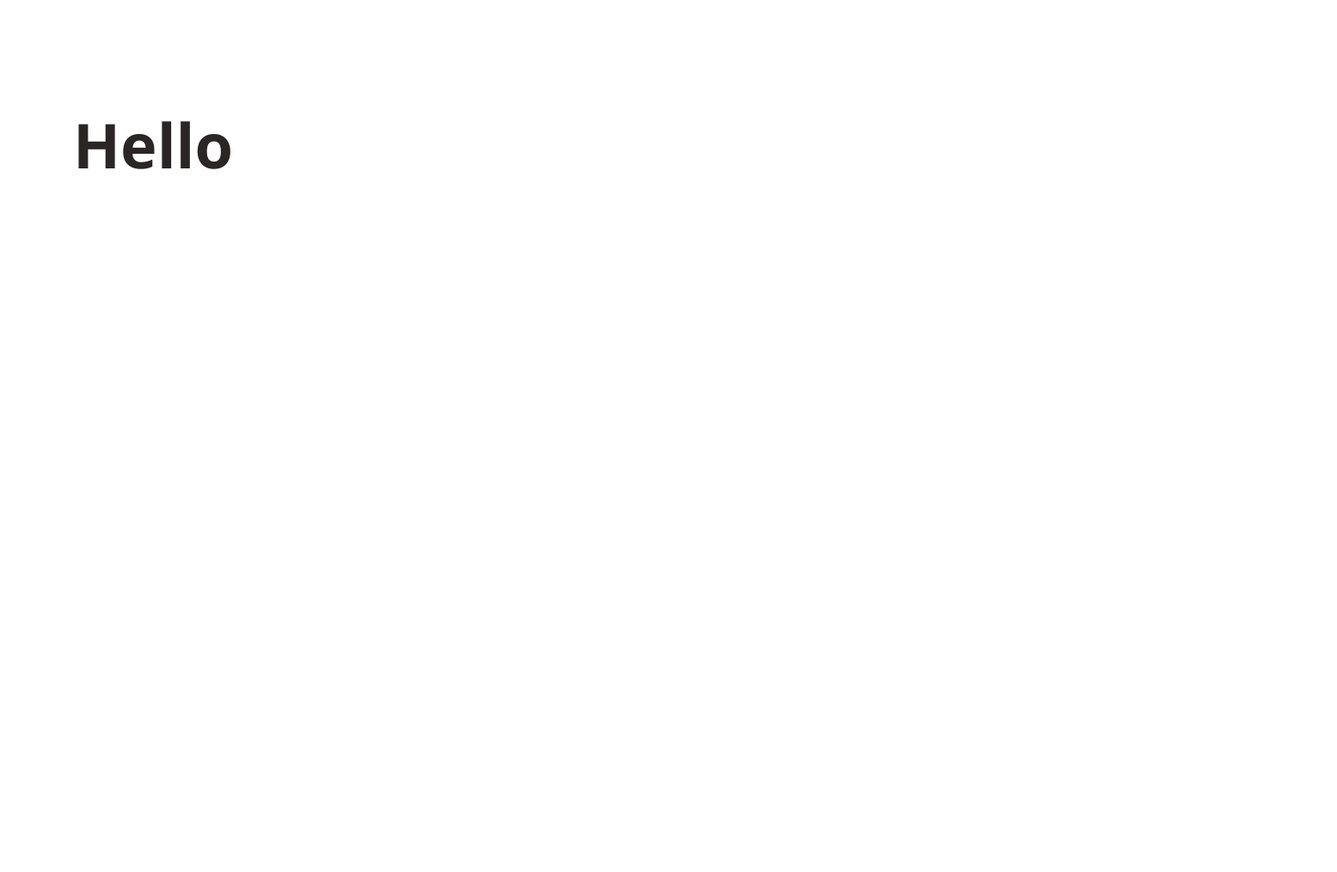
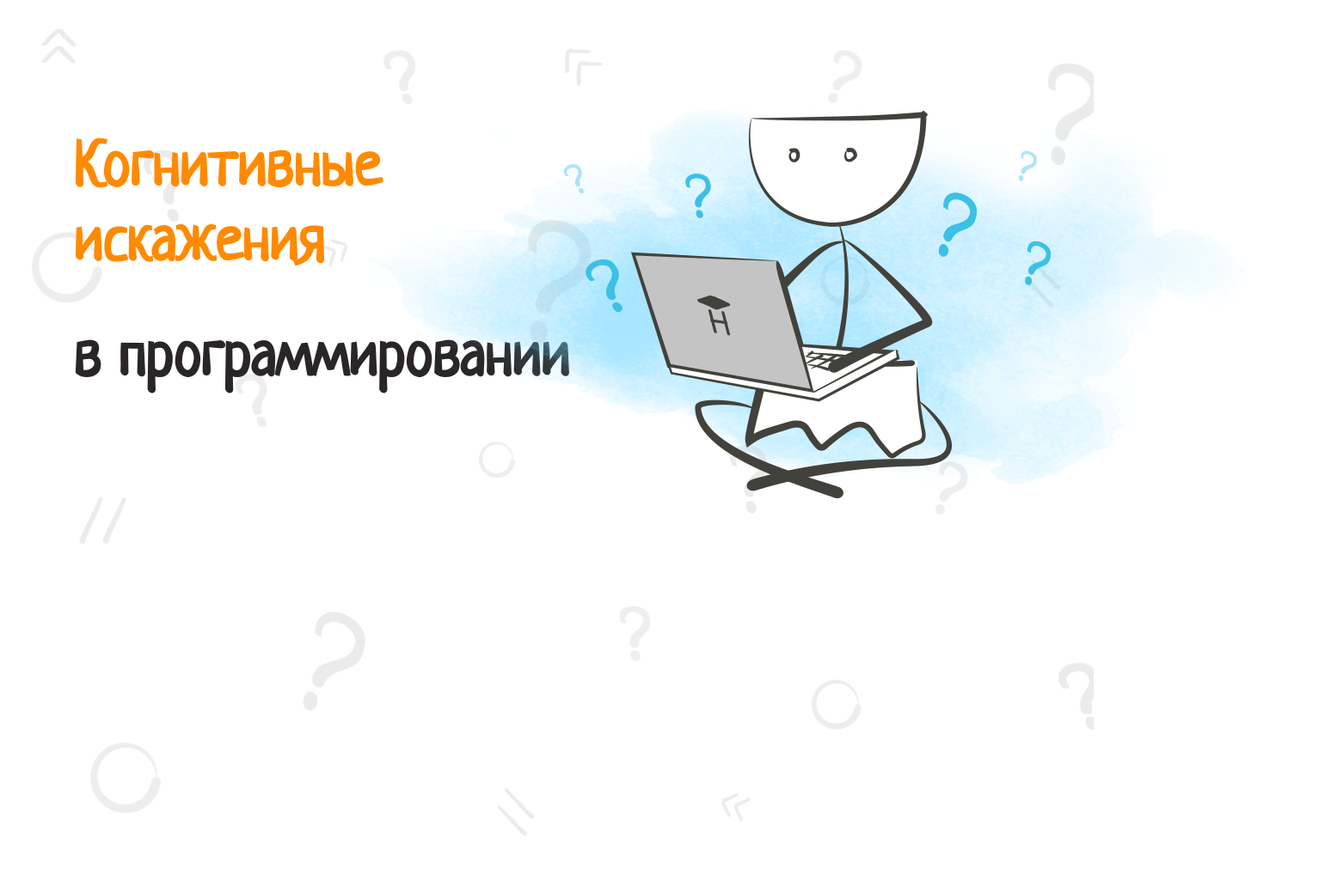
Before and after one commit to yasminaestel/layout-designer-project-lvl1, a website: page src/index.html in a window 1280 px wide. Shown: the whole page at 86% size, 1555 px wide, since content can reach past the window. Before the commit the page ends 800 px from the top, so only its background shows below. Drawn offline with Linux system fonts and the light colour scheme.

Commit message:
and img, h1 in header

```diff
--- a/src/index.html
+++ b/src/index.html
@@ -9,9 +9,15 @@ initial-scale=1.0">
 
     <link rel="stylesheet" href="styles/style.css">
 </head>
-<body>
-    <header class="container" class="img-background">
-        <h1>Hello</h1>
+<body class="img-background">
+    <header class="container">
+        <div class="possition-relative">
+        <h1 class="orange h">Когнитивные<br>искажения</h1>
+        <h1 class="h">в программировании</h1>
+        </div>
+        <div class="img-1 possition-absolute">
+            <img src="./images/main.png" alt="Emmet с компьютером">
+        </div>
     </header>
     <main class="container">
 
--- a/src/styles/style.css
+++ b/src/styles/style.css
@@ -27,6 +27,7 @@
 }
 .h{
   line-height: 1.2em;
+  font-family: "Neucha";
 }
 
 h1{
@@ -50,7 +51,46 @@ h3{
 }
 
 .img-background{
-  background-image: url("../images/background.png");
+  position: relative;
+  background: var(--white);
+  overflow: hidden;
+}
+
+.img-background header{
+  position: relative;
+  z-index: 2;
+}
+
+.img-background::before{
+  content: ' ';
+  display: block;
+  position: absolute;
+  left: 0;
+  top: 0;
+  width: 100%;
+  height: 100%;
+  z-index: 1;
+  background-image: url(../images/background.png);
+  background-size: cover;
   background-repeat: no-repeat;
-  background-size: cover;
+  opacity: 0.1;
 }
+
+.orange{
+  color: var(--basic);
+}
+
+.img-1{
+  width: 525px;
+  height: auto;
+  top: 55px;
+  right: 270px;
+}
+
+.possition-relative{
+  position: relative;
+}
+
+.possition-absolute{
+  position: absolute;
+}
```
